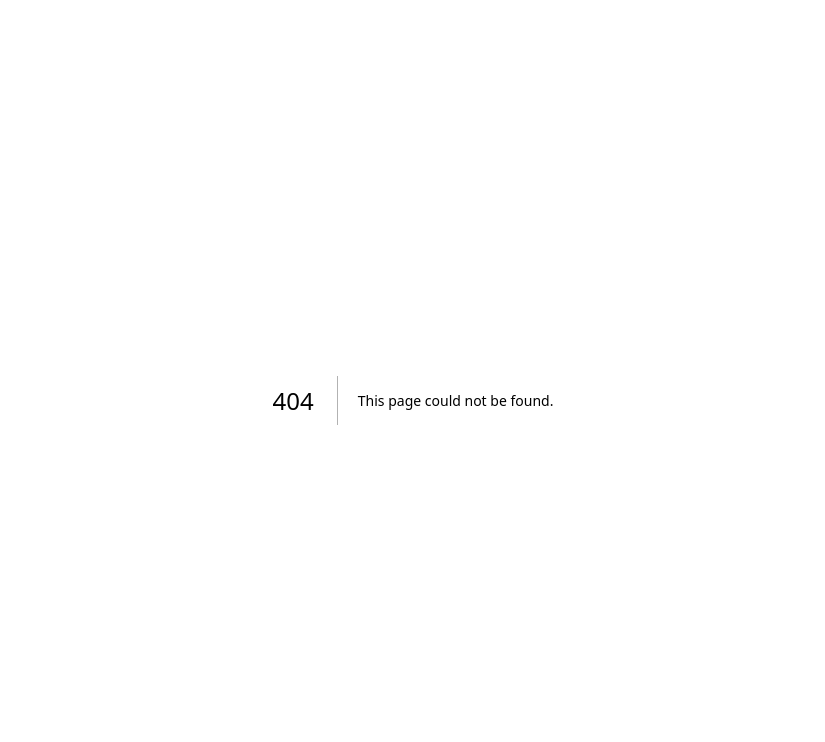
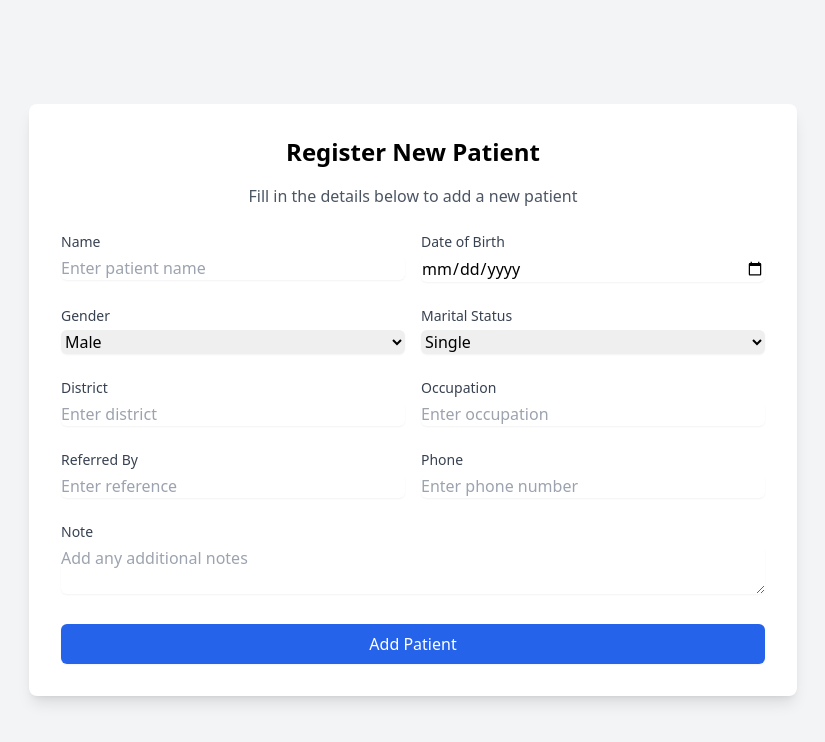
Before and after one commit to imtiaz-risat/ibnsina-med-app, a Next.js app: page /register in a window 1280 px wide. Before the commit this address had no page. Shown: the top 742 px of the page, without its empty margins (227-1052 px from the left). Built offline with nearby package versions, Linux system fonts and the light colour scheme.

Commit message:
feat: Create Patient

```diff
--- /dev/null
+++ b/app/api/addPatient/route.js
@@ -0,0 +1,30 @@
+import { PrismaClient } from "@prisma/client";
+
+const prisma = new PrismaClient();
+
+export async function POST(req) {
+  try {
+    await prisma.$connect();
+    console.log("Database connected successfully");
+
+    const patientData = await req.json();
+
+    const newPatient = await prisma.patient.create({
+      data: {
+        ...patientData,
+        dateOfBirth: new Date(patientData.dateOfBirth),
+      },
+    });
+
+    return new Response(JSON.stringify(newPatient), {
+      status: 200,
+      headers: { "Content-Type": "application/json" },
+    });
+  } catch (error) {
+    console.error("Error adding patient:", error);
+    return new Response(JSON.stringify({ error: "Failed to add patient" }), {
+      status: 500,
+      headers: { "Content-Type": "application/json" },
+    });
+  }
+}
--- /dev/null
+++ b/app/register/newPatientForm.jsx
@@ -0,0 +1,227 @@
+"use client";
+import { useState } from "react";
+
+const NewPatientForm = ({ onSubmit }) => {
+  const [formData, setFormData] = useState({
+    name: "",
+    dateOfBirth: "",
+    gender: "Male",
+    maritalStatus: "Single",
+    district: "",
+    occupation: "",
+    refBy: "",
+    phone: "",
+    note: "",
+  });
+
+  const handleChange = (e) => {
+    const { name, value } = e.target;
+    setFormData({ ...formData, [name]: value });
+  };
+
+  const handleSubmit = (e) => {
+    e.preventDefault();
+    onSubmit(formData);
+  };
+
+  return (
+    <div className="flex justify-center items-center min-h-screen bg-gray-100">
+      <div className="w-full max-w-3xl bg-white shadow-lg rounded-lg p-8">
+        <h1 className="text-2xl font-semibold text-center mb-4">
+          Register New Patient
+        </h1>
+        <p className="text-center text-gray-600 mb-6">
+          Fill in the details below to add a new patient
+        </p>
+        <form onSubmit={handleSubmit} className="space-y-6">
+          {/* Name and Date of Birth */}
+          <div className="grid grid-cols-2 gap-4">
+            <div>
+              <label
+                htmlFor="name"
+                className="block text-sm font-medium text-gray-700"
+              >
+                Name
+              </label>
+              <input
+                type="text"
+                name="name"
+                id="name"
+                value={formData.name}
+                onChange={handleChange}
+                placeholder="Enter patient name"
+                required
+                className="w-full mt-1 border-gray-300 rounded-md shadow-sm focus:ring-blue-500 focus:border-blue-500"
+              />
+            </div>
+            <div>
+              <label
+                htmlFor="dateOfBirth"
+                className="block text-sm font-medium text-gray-700"
+              >
+                Date of Birth
+              </label>
+              <input
+                type="date"
+                name="dateOfBirth"
+                id="dateOfBirth"
+                value={formData.dateOfBirth}
+                onChange={handleChange}
+                required
+                className="w-full mt-1 border-gray-300 rounded-md shadow-sm focus:ring-blue-500 focus:border-blue-500"
+              />
+            </div>
+          </div>
+
+          {/* Gender and Marital Status */}
+          <div className="grid grid-cols-2 gap-4">
+            <div>
+              <label
+                htmlFor="gender"
+                className="block text-sm font-medium text-gray-700"
+              >
+                Gender
+              </label>
+              <select
+                name="gender"
+                id="gender"
+                value={formData.gender}
+                onChange={handleChange}
+                className="w-full mt-1 border-gray-300 rounded-md shadow-sm focus:ring-blue-500 focus:border-blue-500"
+              >
+                <option value="Male">Male</option>
+                <option value="Female">Female</option>
+              </select>
+            </div>
+            <div>
+              <label
+                htmlFor="maritalStatus"
+                className="block text-sm font-medium text-gray-700"
+              >
+                Marital Status
+              </label>
+              <select
+                name="maritalStatus"
+                id="maritalStatus"
+                value={formData.maritalStatus}
+                onChange={handleChange}
+                className="w-full mt-1 border-gray-300 rounded-md shadow-sm focus:ring-blue-500 focus:border-blue-500"
+              >
+                <option value="Single">Single</option>
+                <option value="Married">Married</option>
+              </select>
+            </div>
+          </div>
+
+          {/* District and Occupation */}
+          <div className="grid grid-cols-2 gap-4">
+            <div>
+              <label
+                htmlFor="district"
+                className="block text-sm font-medium text-gray-700"
+              >
+                District
+              </label>
+              <input
+                type="text"
+                name="district"
+                id="district"
+                value={formData.district}
+                onChange={handleChange}
+                placeholder="Enter district"
+                required
+                className="w-full mt-1 border-gray-300 rounded-md shadow-sm focus:ring-blue-500 focus:border-blue-500"
+              />
+            </div>
+            <div>
+              <label
+                htmlFor="occupation"
+                className="block text-sm font-medium text-gray-700"
+              >
+                Occupation
+              </label>
+              <input
+                type="text"
+                name="occupation"
+                id="occupation"
+                value={formData.occupation}
+                onChange={handleChange}
+                placeholder="Enter occupation"
+                required
+                className="w-full mt-1 border-gray-300 rounded-md shadow-sm focus:ring-blue-500 focus:border-blue-500"
+              />
+            </div>
+          </div>
+
+          {/* Referred By and Phone */}
+          <div className="grid grid-cols-2 gap-4">
+            <div>
+              <label
+                htmlFor="refBy"
+                className="block text-sm font-medium text-gray-700"
+              >
+                Referred By
+              </label>
+              <input
+                type="text"
+                name="refBy"
+                id="refBy"
+                value={formData.refBy}
+                onChange={handleChange}
+                placeholder="Enter reference"
+                required
+                className="w-full mt-1 border-gray-300 rounded-md shadow-sm focus:ring-blue-500 focus:border-blue-500"
+              />
+            </div>
+            <div>
+              <label
+                htmlFor="phone"
+                className="block text-sm font-medium text-gray-700"
+              >
+                Phone
+              </label>
+              <input
+                type="tel"
+                name="phone"
+                id="phone"
+                value={formData.phone}
+                onChange={handleChange}
+                placeholder="Enter phone number"
+                required
+                className="w-full mt-1 border-gray-300 rounded-md shadow-sm focus:ring-blue-500 focus:border-blue-500"
+              />
+            </div>
+          </div>
+
+          {/* Note */}
+          <div>
+            <label
+              htmlFor="note"
+              className="block text-sm font-medium text-gray-700"
+            >
+              Note
+            </label>
+            <textarea
+              name="note"
+              id="note"
+              value={formData.note}
+              onChange={handleChange}
+              placeholder="Add any additional notes"
+              className="w-full mt-1 border-gray-300 rounded-md shadow-sm focus:ring-blue-500 focus:border-blue-500"
+            />
+          </div>
+
+          {/* Submit Button */}
+          <button
+            type="submit"
+            className="w-full py-2 px-4 bg-blue-600 text-white rounded-md shadow-sm hover:bg-blue-700 focus:outline-none focus:ring-2 focus:ring-blue-500 focus:ring-offset-2"
+          >
+            Add Patient
+          </button>
+        </form>
+      </div>
+    </div>
+  );
+};
+
+export default NewPatientForm;
--- /dev/null
+++ b/app/register/page.jsx
@@ -0,0 +1,40 @@
+"use client";
+import React from "react";
+import NewPatientForm from "./newPatientForm";
+
+const RegisterPage = () => {
+  const addPatient = async (patientData) => {
+    try {
+      const response = await fetch("/api/addPatient", {
+        method: "POST",
+        headers: {
+          "Content-Type": "application/json",
+        },
+        body: JSON.stringify(patientData),
+      });
+
+      if (response.ok) {
+        const newPatient = await response.json();
+        alert("Patient added successfully!");
+      } else {
+        const errorData = await response.json();
+        console.error(
+          "[Response not ok] Error adding patient:",
+          errorData.error
+        );
+        alert("[Response not ok] Failed to add patient");
+      }
+    } catch (error) {
+      console.error("[Form Catch] Error adding patient:", error);
+      alert("[Form Catch] Failed to add patient");
+    }
+  };
+
+  return (
+    <div>
+      <NewPatientForm onSubmit={addPatient} />
+    </div>
+  );
+};
+
+export default RegisterPage;
```
